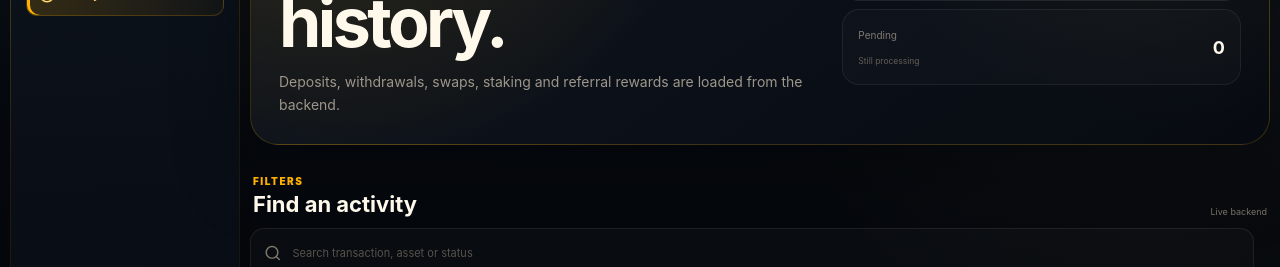
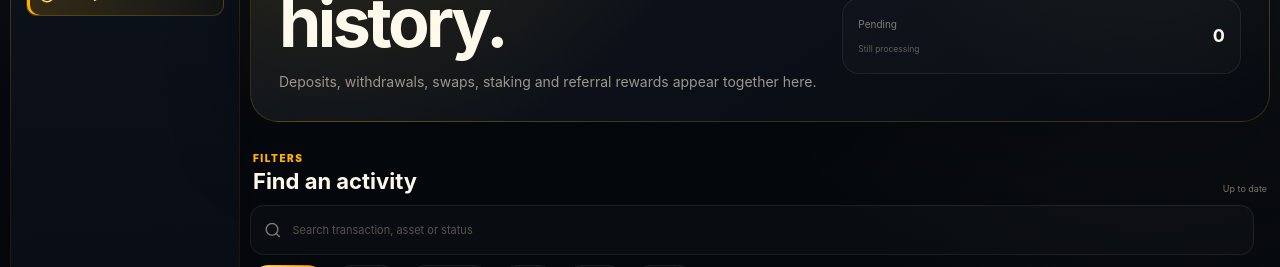
Before and after one commit to mkmalakzai/WadanApp, a Next.js app: page /history in a window 1280 px wide. Shown: the part 300-567 px from the top of the page. Built offline with nearby package versions, Linux system fonts and the light colour scheme; no server answers.

Commit message:
Cache history and clean account activity copy

```diff
--- a/app/history/page.tsx
+++ b/app/history/page.tsx
@@ -20,6 +20,7 @@ import {
 } from "lucide-react";
 import MobileDock from "../components/MobileDock";
 import styles from "./history.module.css";
+import { fetchCached, readCached } from "../../lib/client-cache";
 
 type Filter = "all" | "deposit" | "withdraw" | "swap" | "staking" | "referral";
 
@@ -55,21 +56,16 @@ function normalizeStatus(status:string){
 }
 
 export default function HistoryPage(){
-  const [rows,setRows]=useState<HistoryRow[]>([]);
+  const [rows,setRows]=useState<HistoryRow[]>(()=>readCached<{rows:HistoryRow[]}>("history")?.rows || []);
   const [filter,setFilter]=useState<Filter>("all");
   const [query,setQuery]=useState("");
-  const [loading,setLoading]=useState(true);
+  const [loading,setLoading]=useState(()=>!readCached<{rows:HistoryRow[]}>("history"));
 
   useEffect(()=>{
-    void (async()=>{
-      try{
-        const response=await fetch("/api/history",{cache:"no-store"});
-        const data=await response.json();
-        if(response.ok && Array.isArray(data.rows)) setRows(data.rows);
-      }finally{
-        setLoading(false);
-      }
-    })();
+    void fetchCached<{rows:HistoryRow[]}>("history","/api/history")
+      .then((data)=>{ if(Array.isArray(data.rows)) setRows(data.rows); })
+      .catch(()=>undefined)
+      .finally(()=>setLoading(false));
   },[]);
 
   const visible=useMemo(()=>{
@@ -128,7 +124,7 @@ export default function HistoryPage(){
           <div className={styles.heroCopy}>
             <span className={styles.eyebrow}><History size={15}/> COMPLETE ACTIVITY LEDGER</span>
             <h2>Every move.<br/>One clean history.</h2>
-            <p>Deposits, withdrawals, swaps, staking and referral rewards are loaded from the backend.</p>
+            <p>Deposits, withdrawals, swaps, staking and referral rewards appear together here.</p>
           </div>
 
           <div className={styles.heroStats}>
@@ -141,7 +137,7 @@ export default function HistoryPage(){
         <section className={styles.section}>
           <div className={styles.sectionHead}>
             <div><span>FILTERS</span><strong>Find an activity</strong></div>
-            <small>{loading ? "Loading..." : "Live backend"}</small>
+            <small>{loading ? "Loading..." : "Up to date"}</small>
           </div>
 
           <div className={styles.toolbar}>
@@ -198,7 +194,7 @@ export default function HistoryPage(){
             <div className={styles.empty}>
               <div className={styles.emptyIcon}><History size={30}/></div>
               <strong>{loading ? "Loading activity..." : "No activity yet"}</strong>
-              <p>{loading ? "Reading your WADAN ledger." : "Your first real account activity will appear here automatically."}</p>
+              <p>{loading ? "Preparing your activity…" : "Your first real account activity will appear here automatically."}</p>
             </div>
           )}
         </section>
```
